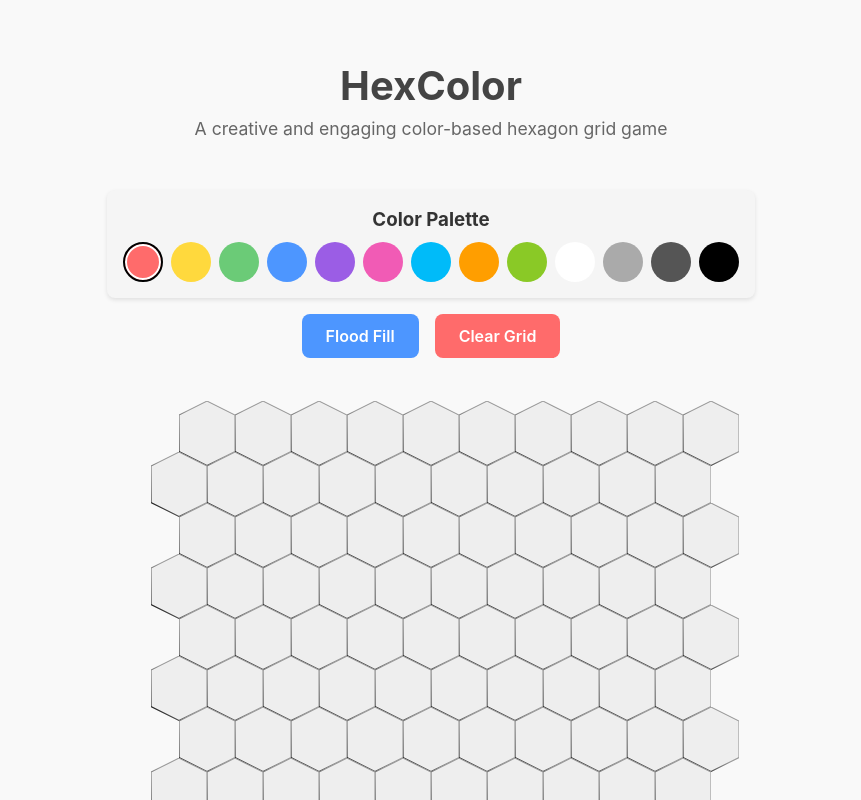
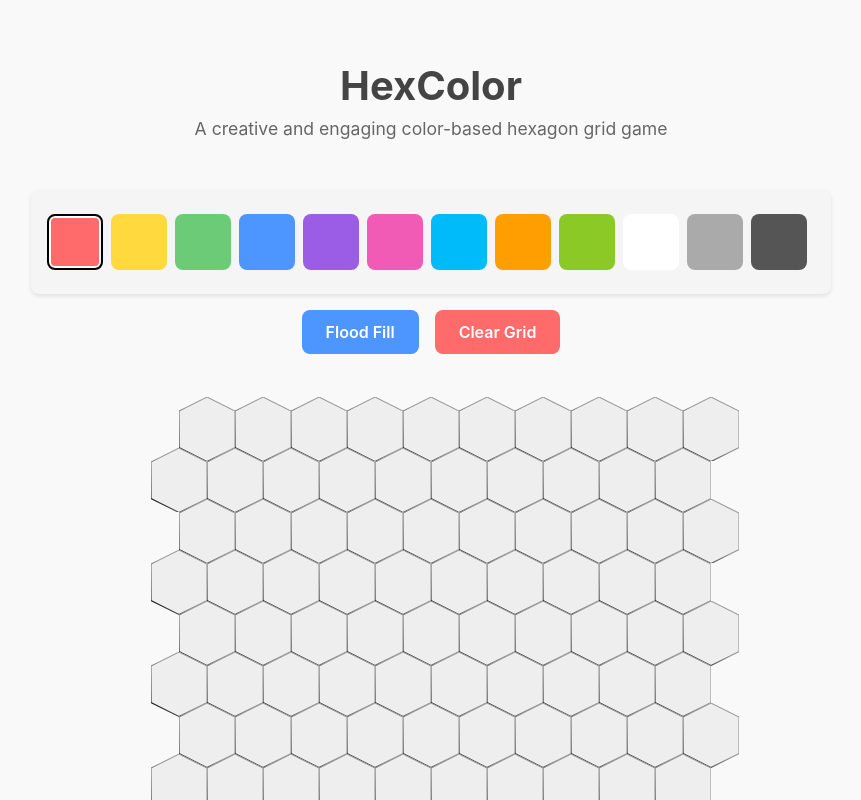
Before and after one commit to lpenguin/hexcolor, a React (Vite) app: page / in a window 1280 px wide. Shown: the top 800 px of the page, without its empty margins (209-1070 px from the left). Built offline with nearby package versions, Linux system fonts and the light colour scheme.

Commit message:
NIcer color palette

```diff
--- a/src/components/ColorPalette.css
+++ b/src/components/ColorPalette.css
@@ -4,25 +4,61 @@
   background-color: #f5f5f5;
   border-radius: 0.5rem;
   box-shadow: 0 2px 4px rgba(0, 0, 0, 0.1);
+  max-width: 100%;
+  overflow: hidden;
 }
 
 .color-options {
   display: flex;
-  flex-wrap: wrap;
-  justify-content: center;
+  flex-wrap: nowrap;
+  justify-content: flex-start;
   gap: 0.5rem;
   margin-top: 0.5rem;
+  overflow-x: auto;
+  padding-bottom: 0.5rem; /* Space for scrollbar */
+  -webkit-overflow-scrolling: touch; /* Smooth scrolling on iOS */
+  scrollbar-width: thin; /* For Firefox */
+  scrollbar-color: #888 #f5f5f5; /* For Firefox */
+  cursor: grab; /* Added for draggable scrolling */
+  user-select: none; /* Prevent text selection */
+  -webkit-user-select: none; /* Prevent text selection on WebKit browsers */
+  -ms-user-select: none; /* Prevent text selection on IE */
+  overflow-y: hidden; /* Prevent vertical scrolling */
+  scroll-behavior: smooth; /* Smooth scrolling for non-drag scrolling */
+}
+
+.color-options:active {
+  cursor: grabbing; /* Change cursor when actively dragging */
+}
+
+.color-options::-webkit-scrollbar {
+  height: 8px;
+}
+
+.color-options::-webkit-scrollbar-track {
+  background: #f5f5f5;
+  border-radius: 4px;
+}
+
+.color-options::-webkit-scrollbar-thumb {
+  background: #888;
+  border-radius: 4px;
+}
+
+.color-options::-webkit-scrollbar-thumb:hover {
+  background: #666;
 }
 
 .color-option {
-  width: 2.5rem;
-  height: 2.5rem;
-  border-radius: 50%;
+  width: 3.5rem; /* Increased from 2.5rem to make squares bigger */
+  height: 3.5rem; /* Increased from 2.5rem to make squares bigger */
+  border-radius: 8px; /* Changed to 8px for rounded squares */
   cursor: pointer;
   transition: all 0.2s ease;
   border: 2px solid transparent;
-  touch-action: manipulation; /* Improves touch response */
+  touch-action: none; /* Changed from manipulation to none for better drag experience */
   -webkit-tap-highlight-color: transparent; /* Removes tap highlight on mobile */
+  flex-shrink: 0; /* Prevent color squares from shrinking */
 }
 
 .color-option:hover {
@@ -45,8 +81,8 @@
   }
 
   .color-option {
-    width: 2.2rem;
-    height: 2.2rem;
+    width: 3rem; /* Increased from 2.2rem */
+    height: 3rem; /* Increased from 2.2rem */
   }
 
   /* Disable hover effect on touch devices */
@@ -66,8 +102,8 @@
   }
 
   .color-option {
-    width: 1.8rem;
-    height: 1.8rem;
+    width: 2.5rem; /* Increased from 1.8rem */
+    height: 2.5rem; /* Increased from 1.8rem */
     border-width: 1px;
   }
 
--- a/src/components/ColorPalette.tsx
+++ b/src/components/ColorPalette.tsx
@@ -1,4 +1,4 @@
-import React from 'react';
+import React, { useRef, useState } from 'react';
 import './ColorPalette.css';
 
 interface ColorPaletteProps {
@@ -12,17 +12,103 @@ const ColorPalette: React.FC<ColorPaletteProps> = ({
   selectedColor,
   onColorSelect
 }) => {
-  // Handle touch events to prevent default behaviors
-  const handleTouchStart = (e: React.TouchEvent, color: string) => {
-    // Prevent double-tap zoom and other default behaviors
+  const colorOptionsRef = useRef<HTMLDivElement>(null);
+  const [isDragging, setIsDragging] = useState(false);
+  const [startX, setStartX] = useState(0);
+  const [scrollLeft, setScrollLeft] = useState(0);
+
+  // Handle drag start
+  const handleMouseDown = (e: React.MouseEvent) => {
+    if (!colorOptionsRef.current) return;
+
+    setIsDragging(true);
+    setStartX(e.pageX - colorOptionsRef.current.offsetLeft);
+    setScrollLeft(colorOptionsRef.current.scrollLeft);
+    colorOptionsRef.current.style.cursor = 'grabbing';
+  };
+
+  // Handle drag end
+  const handleMouseUp = (e: React.MouseEvent) => {
+    setIsDragging(false);
+    if (colorOptionsRef.current) {
+      colorOptionsRef.current.style.cursor = 'grab';
+    }
+  };
+
+  // Handle mouse leave
+  const handleMouseLeave = (e: React.MouseEvent) => {
+    if (isDragging) {
+      setIsDragging(false);
+      if (colorOptionsRef.current) {
+        colorOptionsRef.current.style.cursor = 'grab';
+      }
+    }
+  };
+
+  // Handle mouse move for dragging
+  const handleMouseMove = (e: React.MouseEvent) => {
+    if (!isDragging || !colorOptionsRef.current) return;
+
     e.preventDefault();
-    onColorSelect(color);
+    const x = e.pageX - colorOptionsRef.current.offsetLeft;
+    const walk = (x - startX) * 2; // Scroll speed multiplier
+    colorOptionsRef.current.scrollLeft = scrollLeft - walk;
+  };
+
+  // Handle touch events
+  const handleTouchStart = (e: React.TouchEvent, color?: string) => {
+    if (!colorOptionsRef.current) return;
+
+    if (color) {
+      // This is a touch on a color option, not for scrolling
+      // Small delay to determine if it's a tap or scroll
+      const touchStartTime = new Date().getTime();
+
+      const handleTouchEnd = (endEvent: TouchEvent) => {
+        const touchEndTime = new Date().getTime();
+        // If touch duration was short, consider it a tap
+        if (touchEndTime - touchStartTime < 150) {
+          onColorSelect(color);
+        }
+        document.removeEventListener('touchend', handleTouchEnd);
+      };
+
+      document.addEventListener('touchend', handleTouchEnd);
+    } else {
+      // This is a touch on the container, for scrolling
+      e.preventDefault();
+      setIsDragging(true);
+      setStartX(e.touches[0].pageX - colorOptionsRef.current.offsetLeft);
+      setScrollLeft(colorOptionsRef.current.scrollLeft);
+    }
+  };
+
+  const handleTouchMove = (e: React.TouchEvent) => {
+    if (!isDragging || !colorOptionsRef.current) return;
+
+    e.preventDefault();
+    const x = e.touches[0].pageX - colorOptionsRef.current.offsetLeft;
+    const walk = (x - startX) * 2;
+    colorOptionsRef.current.scrollLeft = scrollLeft - walk;
+  };
+
+  const handleTouchEnd = () => {
+    setIsDragging(false);
   };
 
   return (
     <div className="color-palette">
-      <h3>Color Palette</h3>
-      <div className="color-options">
+      <div
+        className="color-options"
+        ref={colorOptionsRef}
+        onMouseDown={handleMouseDown}
+        onMouseUp={handleMouseUp}
+        onMouseLeave={handleMouseLeave}
+        onMouseMove={handleMouseMove}
+        onTouchStart={(e) => handleTouchStart(e)}
+        onTouchMove={handleTouchMove}
+        onTouchEnd={handleTouchEnd}
+      >
         {colors.map((color, index) => (
           <div
             key={index}
```
